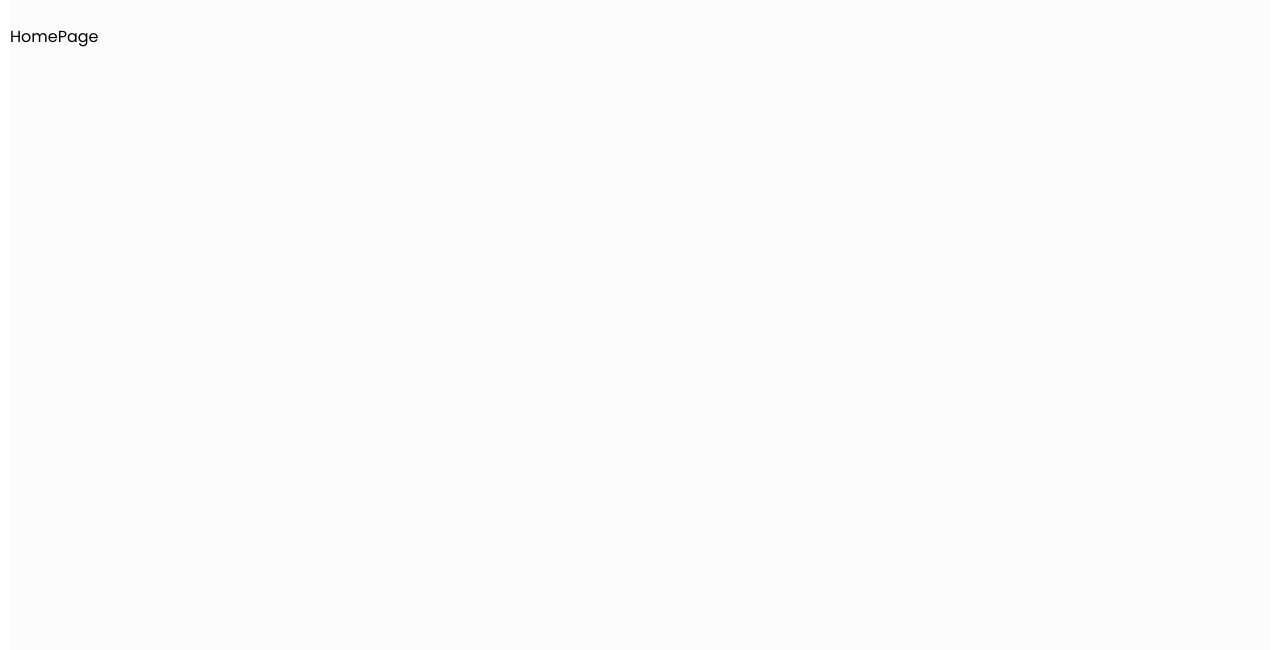
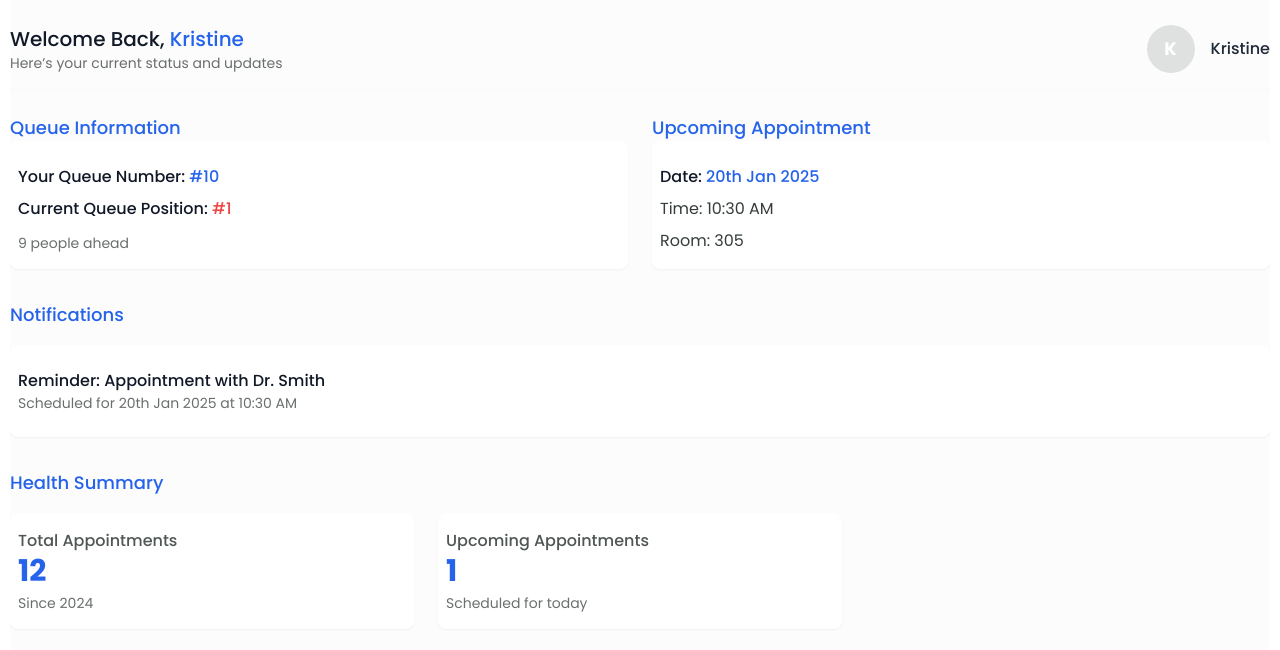
Before and after one commit to kristinenyaga/mediapp_frontend, a Next.js app: page /patient/home in a window 1280 px wide. Shown: the top 650 px of the page. Built offline with nearby package versions, Linux system fonts and the light colour scheme.

Commit message:
patient homepage implementation

```diff
--- a/app/components/patient/homePage/HomePage.tsx
+++ b/app/components/patient/homePage/HomePage.tsx
@@ -1,12 +1,87 @@
-import React from 'react'
-import PatientLayout from '../patientLayout'
+import React from 'react';
+import PatientLayout from '../patientLayout';
 
 const HomePage = () => {
   return (
     <PatientLayout>
-      <div>HomePage</div>
+      <div className="">
+        {/* Header */}
+        <div className="flex justify-between items-center border-b pb-4">
+          <div>
+            <p className="text-xl font-medium text-gray-900">
+              Welcome Back, <span className="text-blue-600">Kristine</span>
+            </p>
+            <p className="text-sm text-gray-500">Here’s your current status and updates</p>
+          </div>
+          <div className="flex items-center gap-4">
+            <div className="w-12 h-12 rounded-full bg-gray-300 flex justify-center items-center text-white text-lg font-bold">
+              K
+            </div>
+            <p className="text-gray-800 font-medium">Kristine</p>
+          </div>
+        </div>
+
+        {/* Overview Section */}
+        <div className="grid grid-cols-1 md:grid-cols-2 gap-6 mt-6">
+          {/* Queue Information */}
+          <div>
+            <p className="text-blue-600 text-[18px] font-medium">Queue Information</p>
+            <div className="bg-white shadow-sm rounded-lg py-4 px-2">
+              <div className="mt-2 flex flex-col gap-2">
+                <p className="text-gray-900 font-medium">Your Queue Number: <span className="text-blue-600">#10</span></p>
+                <p className="text-gray-900 font-medium">Current Queue Position: <span className="text-red-500">#1</span></p>
+                <p className="text-sm text-gray-500 mt-1">9 people ahead</p>
+              </div>
+            </div>
+          </div>
+
+
+          {/* Next Appointment */}
+          <div>
+            <p className="text-blue-600 text-[18px] font-medium">Upcoming Appointment</p>
+            <div className="bg-white shadow-sm rounded-lg py-4 px-2">
+              <div className="mt-2 flex flex-col gap-2">
+                <p className="text-gray-900 font-medium">Date: <span className="text-blue-600">20th Jan 2025</span></p>
+                <p className="text-gray-700">Time: 10:30 AM</p>
+                <p className="text-gray-700">Room: 305</p>
+              </div>
+            </div>
+          </div>
+
+        </div>
+
+        {/* Notifications Section */}
+        <div className="mt-8">
+          <p className="text-blue-600 text-lg font-medium">Notifications</p>
+          <div className="bg-white shadow-sm rounded-lg py-4 px-2 mt-4">
+            <ul className="divide-y divide-gray-200">
+              <li className="py-2">
+                <p className="text-gray-900 font-medium">Reminder: Appointment with Dr. Smith</p>
+                <p className="text-sm text-gray-500">Scheduled for 20th Jan 2025 at 10:30 AM</p>
+              </li>
+            </ul>
+          </div>
+        </div>
+        {/* Health Summary Section */}
+        <div className="mt-8">
+          <p className="text-blue-600 text-lg font-medium">Health Summary</p>
+          <div className="grid grid-cols-1 md:grid-cols-3 gap-6 mt-4">
+            <div className="bg-white shadow-sm rounded-lg py-4 px-2">
+              <p className="text-gray-600 font-medium">Total Appointments</p>
+              <p className="text-blue-600 text-3xl font-bold ">12</p>
+              <p className="text-sm text-gray-500 mt-1">Since 2024</p>
+            </div>
+
+            <div className="bg-white shadow-sm rounded-lg py-4 px-2">
+              <p className="text-gray-600 font-medium">Upcoming Appointments</p>
+              <p className="text-blue-600 text-3xl font-bold">1</p>
+              <p className="text-sm text-gray-500 mt-1">Scheduled for today</p>
+            </div>
+          </div>
+        </div>
+      </div>
     </PatientLayout>
-  )
-}
+  );
+};
 
-export default HomePage
+export default HomePage;
```
